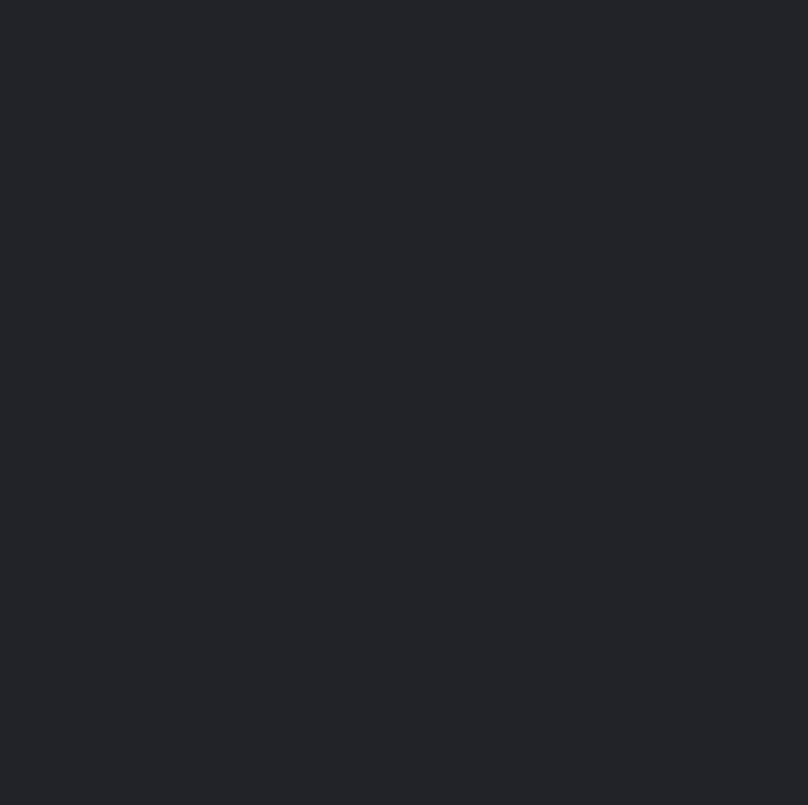
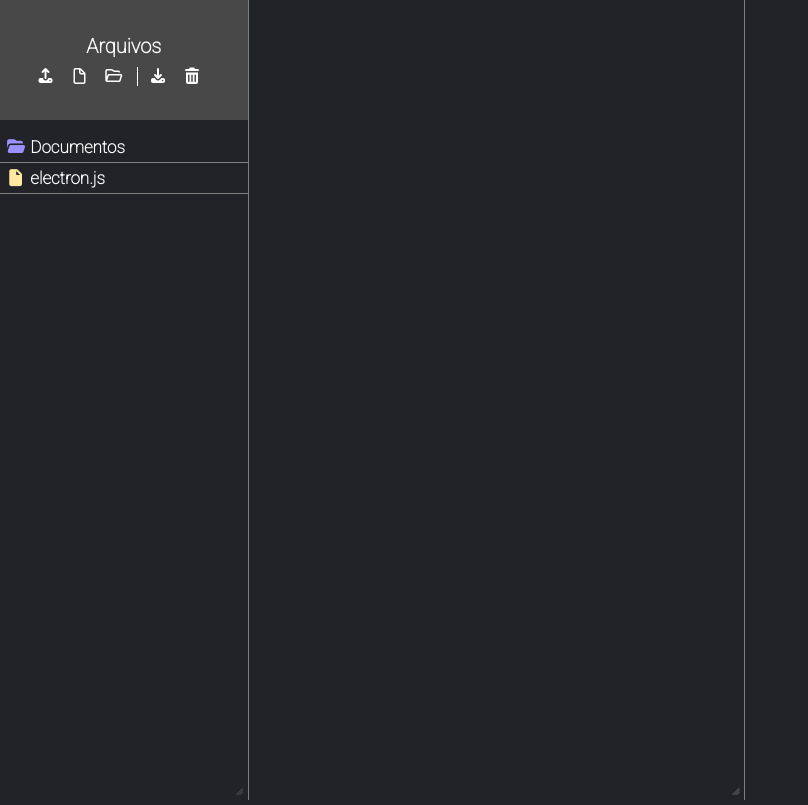
Before and after one commit to barretoMarcosPaulo/sarue-monitor, an Electron app: page src/app/home.html in a window 990 px wide. Shown: the whole page, without its empty margins (0-808 px from the left). Drawn offline with nearby package versions, Linux system fonts and the light colour scheme.

Commit message:
created box to list files in server

```diff
--- a/src/app/home.html
+++ b/src/app/home.html
@@ -5,7 +5,64 @@
     <meta name="viewport" content="width=device-width, initial-scale=1.0">
     <title>Saruê</title>
     <link rel="stylesheet" href="../styles/style.css">
+    <link rel="stylesheet" href="../styles/jquery/jquery-ui.css">
+    <link rel="stylesheet" href="../styles/fontawesome-free-5.13.0/css/all.min.css">
+    <!-- <script>const $ = require('jquery');</script> -->
+    <script>window.$ = window.jQuery = require('jquery');</script>
+    <script crossorigin="anonymous" src="../services/jquery/jquery-ui.js"></script>
 </head>
 <body>
+
+    <div class="content">
+
+        <div class="files box border-right-box" id="file-box">
+            <div class="header-files bg-gray">
+                <p>Arquivos</p>
+                <div class="icons-files">
+                    <i class="fas fa-upload" title="Upload"></i>
+                    <i class="far fa-file" title="Criar novo arquivo"></i>
+                    <i class="far fa-folder-open" title="Criar nova pasta"></i>
+                    <div style="display: inline; border-left: 1px solid white; padding-left: 10px;">
+                        <i class="fas fa-download" title="Download"></i>
+                        <i class="fas fa-trash-alt" title="Excluir"></i>
+                    </div>
+                </div>
+            </div>
+
+            <div class="list-files">
+
+
+                <div class="item">
+                    <i class="fas fa-folder-open"  style="color: #9b90ff;"></i>
+                    <label>Documentos</label>
+                </div>
+
+
+                <div class="item">
+                    <i class="fas fa-file" style="color: #FFE9A2;"></i>
+                    <label>electron.js</label>
+                </div>
+
+            </div>
+        </div>
+
+        <div class="process box border-right-box" id="process-box">
+
+        </div>
+
+        <div class="instances box" id="instances-box">
+
+        </div>
+
+    </div>
+
+
+    <script>
+        $(function () {
+            $("#file-box").resizable();
+            $("#process-box").resizable();
+            $("#instances-box").resizable();
+        });
+    </script>
 </body>
 </html>
--- a/src/styles/style.css
+++ b/src/styles/style.css
@@ -1,3 +1,88 @@
+@import url('https://fonts.googleapis.com/css2?family=Roboto:wght@100&display=swap');
+
+*{
+    margin: 0;
+    padding: 0;
+}
+a{
+    text-decoration: none;
+}
+a:hover{
+    text-decoration: none;
+}
+
 body{
     background-color: #222328;
+    color: white;
+    overflow: hidden;
+    font-family: 'Roboto', sans-serif;
 }
+
+.bg-gray{
+    background-color: #494849;
+}
+
+/* home */
+.content{
+    display: flex;
+    /* justify-content: center; */
+}
+
+.border-right-box{
+    border-right: solid 1px gray;
+}
+.box{
+    max-height:100vh;
+    min-height:100vh;
+}
+.files{
+    min-width: 25%;
+}
+.process{
+    width: 50%;
+}
+
+
+/* Header Files */
+.header-files{
+    height: 15vh;
+    display: flex;
+    flex-direction: column;
+    justify-content: center;
+    align-items: center;
+}
+.header-files p{
+    font-weight: bold;
+    font-size: 20px;
+}
+.header-files .icons-files{
+    margin-top: 4%;
+}
+.header-files .icons-files i{
+    margin-right: 10px;
+    cursor: pointer;
+}
+
+/* .list-files::-webkit-scrollbar-thumb {
+  background: c;
+  border-radius: 5px;
+} */
+
+.list-files{
+    overflow: auto;
+    display: flex;
+    flex-direction: column;
+    max-height: 100vh;
+    /* align-items: center; */
+    margin-top: 5%;
+}
+
+.list-files .item{
+    font-size: 17px;
+    padding: 5px;
+    border-bottom: 1px solid gray;
+    cursor: pointer;
+}
+.list-files .item label,i{
+    font-weight: bold;
+}
```
